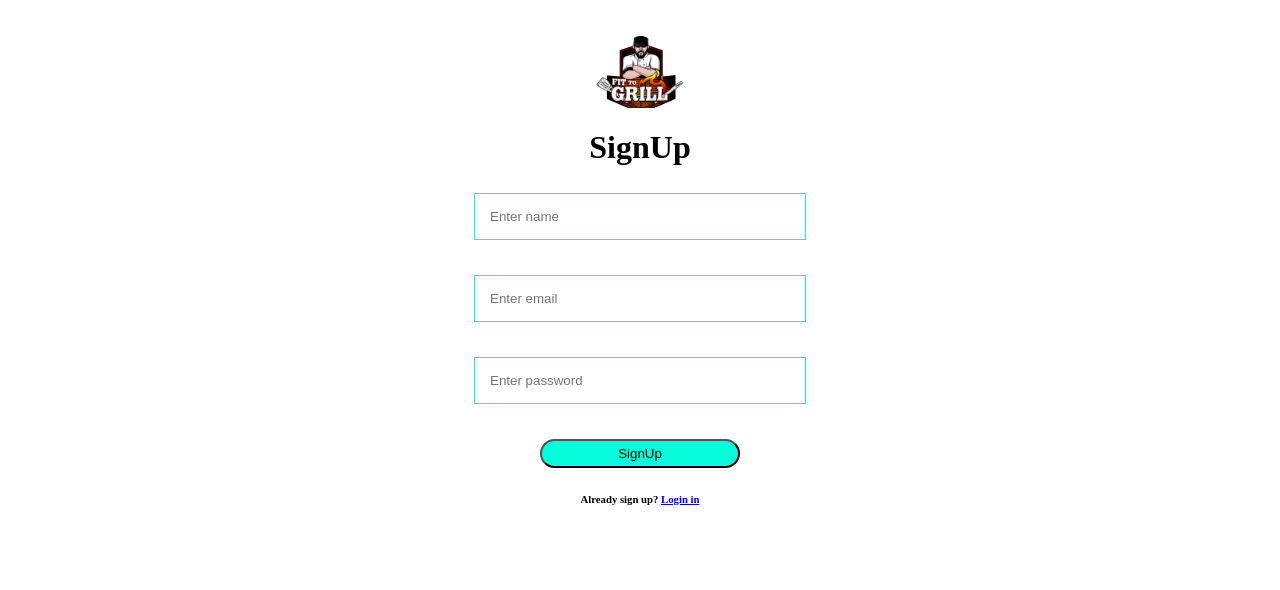
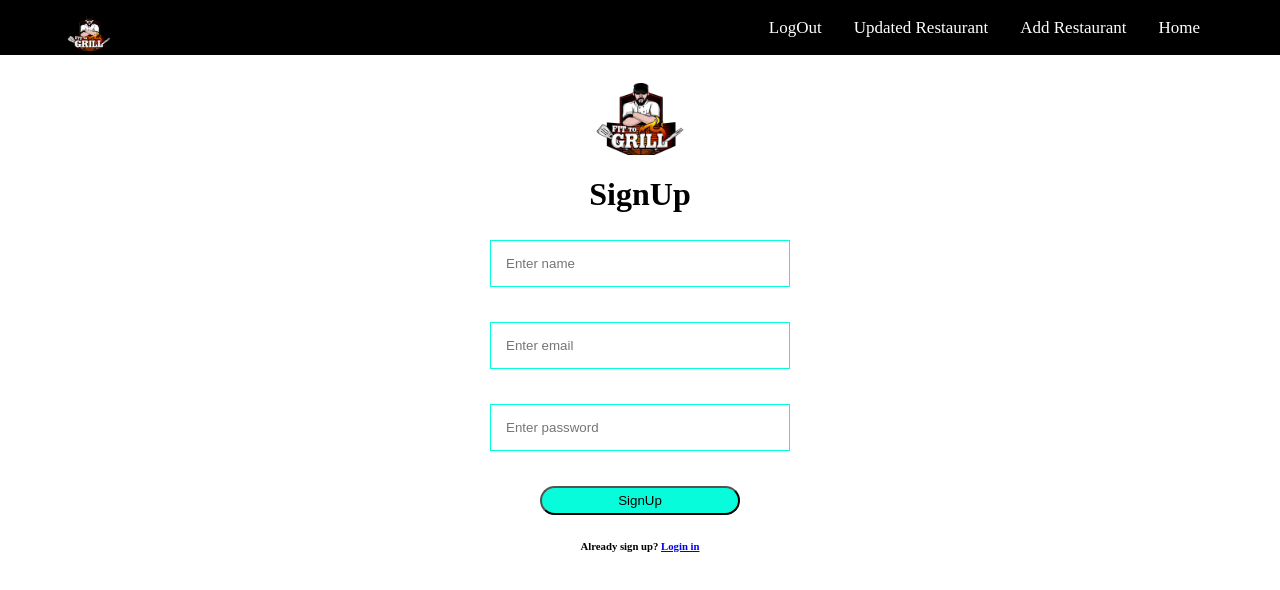
Before and after one commit to Tracy-miranja/restaurant-management-vue, a Vue app: page /signUp in a window 1280 px wide. Shown: the top 590 px of the page. Built offline with nearby package versions, Linux system fonts and the light colour scheme.

Commit message:
Add header section

```diff
--- a/db/db.json
+++ b/db/db.json
@@ -77,6 +77,36 @@
       "name": "grace",
       "email": "grace@gmail.com",
       "password": "12345"
+    },
+    {
+      "id": "a4fe",
+      "name": "grace",
+      "email": "grace@gmail.com",
+      "password": "123"
+    },
+    {
+      "id": "221e",
+      "name": "brenda",
+      "email": "brenda@gmail.com",
+      "password": "brenda1234"
+    },
+    {
+      "id": "e174",
+      "name": "wairimu",
+      "email": "wairimu@gmail.com",
+      "password": "wairimu123"
+    },
+    {
+      "id": "0d3e",
+      "name": "njuguna",
+      "email": "njuguna@gmail.com",
+      "password": "njuguna123"
+    },
+    {
+      "id": "e2de",
+      "name": "",
+      "email": "",
+      "password": ""
     }
   ]
 }
--- a/src/App.vue
+++ b/src/App.vue
@@ -1,16 +1,34 @@
-<template>
+<template class="App">
+  <headerSection />
   <!-- <signup /> -->
   <router-view />
   <main></main>
 </template>
 <script>
+import headerSection from "./components/Header.vue";
 // import Signup from "./components/Signup.vue";
 export default {
   name: "App",
-  // components: {
-  //   Signup,
-  // },
+
+  components: {
+    headerSection,
+    // Signup,
+  },
 };
 </script>
 
-<style scoped></style>
+<style>
+.App {
+  padding: 0px;
+  margin: 0px;
+}
+html,
+body {
+  margin: 0;
+  padding: 0;
+}
+
+* {
+  box-sizing: border-box;
+}
+</style>
--- a/src/assets/base.css
+++ /dev/null
@@ -1,86 +0,0 @@
-/* color palette from <https://github.com/vuejs/theme> */
-:root {
-  --vt-c-white: #ffffff;
-  --vt-c-white-soft: #f8f8f8;
-  --vt-c-white-mute: #f2f2f2;
-
-  --vt-c-black: #181818;
-  --vt-c-black-soft: #222222;
-  --vt-c-black-mute: #282828;
-
-  --vt-c-indigo: #2c3e50;
-
-  --vt-c-divider-light-1: rgba(60, 60, 60, 0.29);
-  --vt-c-divider-light-2: rgba(60, 60, 60, 0.12);
-  --vt-c-divider-dark-1: rgba(84, 84, 84, 0.65);
-  --vt-c-divider-dark-2: rgba(84, 84, 84, 0.48);
-
-  --vt-c-text-light-1: var(--vt-c-indigo);
-  --vt-c-text-light-2: rgba(60, 60, 60, 0.66);
-  --vt-c-text-dark-1: var(--vt-c-white);
-  --vt-c-text-dark-2: rgba(235, 235, 235, 0.64);
-}
-
-/* semantic color variables for this project */
-:root {
-  --color-background: var(--vt-c-white);
-  --color-background-soft: var(--vt-c-white-soft);
-  --color-background-mute: var(--vt-c-white-mute);
-
-  --color-border: var(--vt-c-divider-light-2);
-  --color-border-hover: var(--vt-c-divider-light-1);
-
-  --color-heading: var(--vt-c-text-light-1);
-  --color-text: var(--vt-c-text-light-1);
-
-  --section-gap: 160px;
-}
-
-@media (prefers-color-scheme: dark) {
-  :root {
-    --color-background: var(--vt-c-black);
-    --color-background-soft: var(--vt-c-black-soft);
-    --color-background-mute: var(--vt-c-black-mute);
-
-    --color-border: var(--vt-c-divider-dark-2);
-    --color-border-hover: var(--vt-c-divider-dark-1);
-
-    --color-heading: var(--vt-c-text-dark-1);
-    --color-text: var(--vt-c-text-dark-2);
-  }
-}
-
-*,
-*::before,
-*::after {
-  box-sizing: border-box;
-  margin: 0;
-  font-weight: normal;
-}
-
-body {
-  min-height: 100vh;
-  color: var(--color-text);
-  background: var(--color-background);
-  transition:
-    color 0.5s,
-    background-color 0.5s;
-  line-height: 1.6;
-  font-family:
-    Inter,
-    -apple-system,
-    BlinkMacSystemFont,
-    'Segoe UI',
-    Roboto,
-    Oxygen,
-    Ubuntu,
-    Cantarell,
-    'Fira Sans',
-    'Droid Sans',
-    'Helvetica Neue',
-    sans-serif;
-  font-size: 15px;
-  text-rendering: optimizeLegibility;
-  -webkit-font-smoothing: antialiased;
-  -moz-osx-font-smoothing: grayscale;
-}
--- a/src/assets/main.css
+++ b/src/assets/main.css
@@ -1,9 +1,7 @@
-@import "./base.css";
-
 #app {
-  max-width: 1280px;
+  max-width: 100%;
   margin: 0 auto;
-  padding: 2rem;
+  /* padding: 2rem; */
   font-weight: normal;
 }
 
--- /dev/null
+++ b/src/components/Header.vue
@@ -0,0 +1,46 @@
+<template>
+  <div class="HeaderSec">
+    <div>
+      <img src="../assets/resto-logo.png" alt="restaurant" class="logo" />
+    </div>
+    <div>
+      <a href="#">LogOut</a>
+      <a href="#">Updated Restaurant</a>
+      <a href="#">Add Restaurant</a>
+      <a href="#">Home</a>
+    </div>
+  </div>
+</template>
+<script>
+export default {
+  name: "headerSection",
+};
+</script>
+<style scoped>
+.HeaderSec {
+  width: 100%;
+  height: 55px;
+  margin-top: 0px;
+  background-color: black;
+  color: #fff;
+  padding-left: 5%;
+  padding-right: 5%;
+  margin-top: 0%;
+  display: flex;
+  flex-direction: row;
+  align-items: center;
+  justify-content: space-between;
+}
+.HeaderSec a {
+  color: #fff;
+  /* float: right; */
+  padding: 14px 16px;
+  text-decoration: none;
+  font-size: 17px;
+}
+.logo {
+  width: 50px;
+
+  /* height: 10vh; */
+}
+</style>
--- a/src/components/Home.vue
+++ b/src/components/Home.vue
@@ -5,6 +5,8 @@
 export default {
   // eslint-disable-next-line vue/multi-word-component-names
   name: "Home",
+
+  components: {},
   mounted() {
     let user = localStorage.getItem("user info");
     if (!user) {
--- a/src/components/Login.vue
+++ b/src/components/Login.vue
@@ -1,24 +1,85 @@
 <template>
-  <h1>Login</h1>
-  <input v-model="email" type="text" placeholder="Enter Email" />
-  <input v-model="password" type="password" placeholder="Enter Password" />
-  <button v-on:click="handleLogin">Login</button>
-  <router-link to="/signUp">SignUp</router-link>
+  <div class="container2">
+    <img class="logo" src="../assets/resto-logo.png" alt="web development" />
+    <h1>Login</h1>
+    <div class="register">
+      <input v-model="email" id="email" type="text" placeholder="Enter Email" />
+      <input
+        v-model="password"
+        id="password"
+        autocomplete="current-password"
+        type="password"
+        placeholder="Enter Password"
+      />
+      <button @click="handleLogin">Login</button>
+    </div>
+    <router-link to="/signUp">SignUp</router-link>
+  </div>
 </template>
+
 <script>
+import axios from "axios";
 export default {
   name: "LoginForm",
   data() {
     return {
       email: "",
       password: "",
+      errorMessage: "",
     };
   },
   methods: {
-    handleLogin() {
-      this.$router.push({ name: "Home" });
+    async handleLogin() {
+      try {
+        // Fetch the user with matching email and password
+        const response = await axios.get(
+          `http://localhost:3000/users?email=${this.email}&password=${this.password}`
+        );
+        const users = response.data;
+
+        if (users.length > 0) {
+          console.log("Login successful");
+          this.$router.push({ name: "Home" });
+        } else {
+          this.errorMessage = "Invalid email or password.";
+          console.log(this.errorMessage);
+        }
+      } catch (error) {
+        console.error("Error during login:", error);
+        this.errorMessage = "An error occurred. Please try again.";
+      }
     },
   },
 };
 </script>
-<style scoped></style>
+
+<style scoped>
+.logo {
+  width: 100px;
+}
+.register {
+  display: flex;
+  flex-direction: column;
+  align-items: center;
+}
+.register input {
+  width: 300px;
+  margin-top: 5px;
+  margin-bottom: 30px;
+  padding: 15px;
+  border: 1px solid rgb(7, 252, 219);
+}
+.register button {
+  width: 200px;
+  margin-top: 5px;
+  padding: 5px;
+  border-radius: 20px;
+  background: rgb(7, 252, 219);
+}
+.container2 {
+  display: flex;
+  flex-direction: column;
+  justify-content: center;
+  align-items: center;
+}
+</style>
--- a/src/main.js
+++ b/src/main.js
@@ -1,4 +1,4 @@
-// import './assets/main.css'
+// import "./assets/main.css";
 
 import { createApp } from "vue";
 import App from "./App.vue";
```
